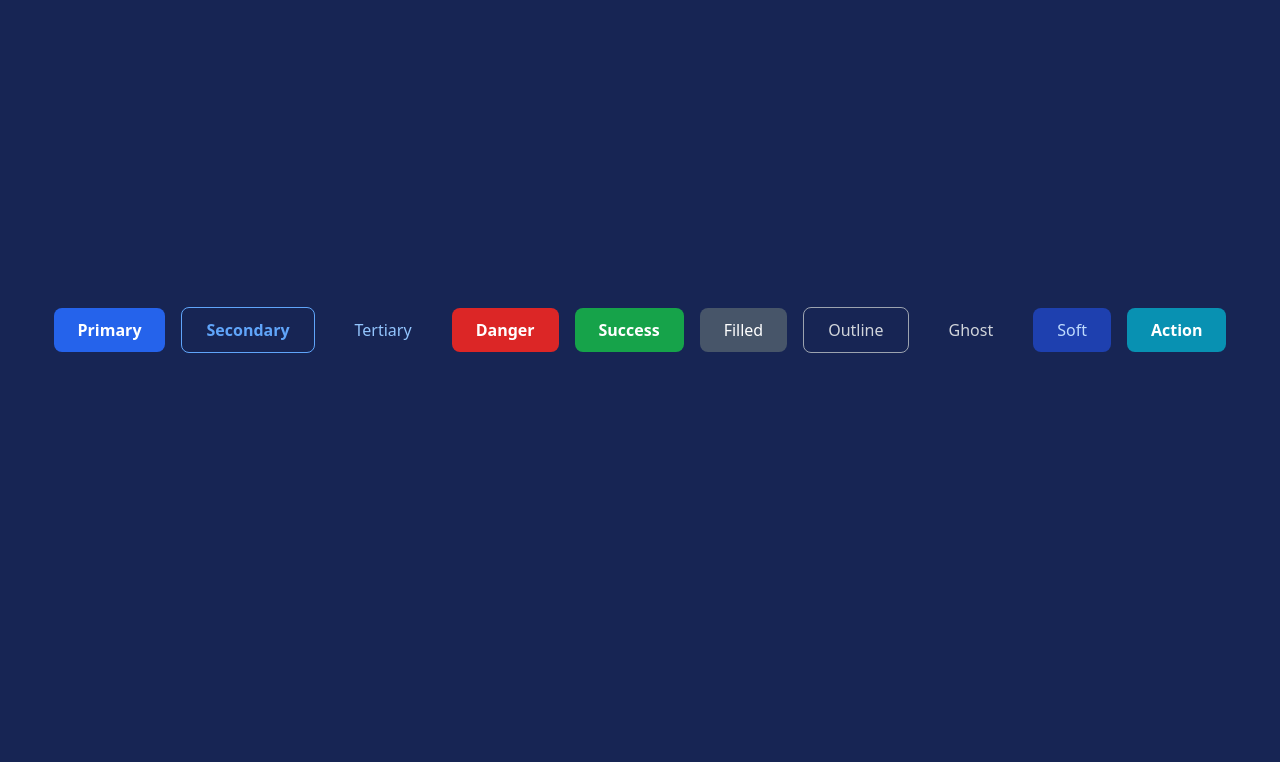
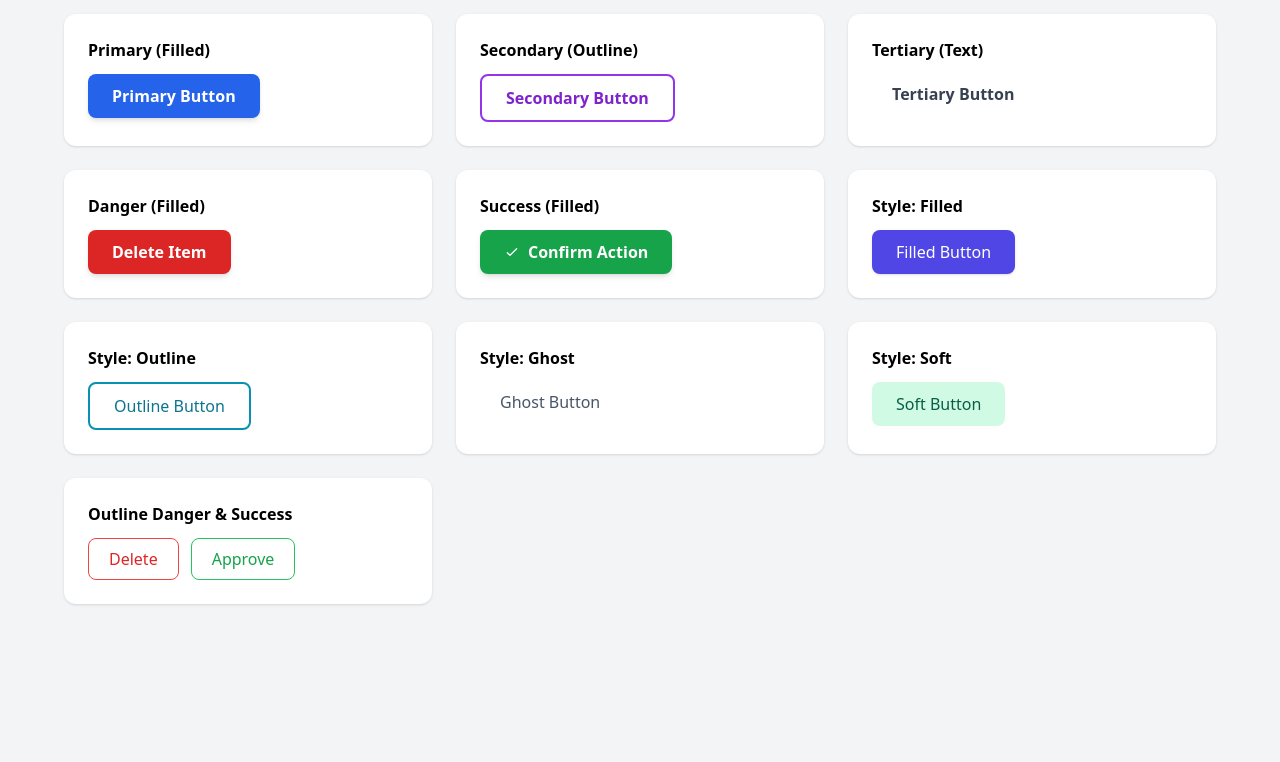
Before and after one commit to Olayimika001/components, a plain HTML site: page Ibrahim/buttons/index.html in a window 1280 px wide. Shown: the part 102-864 px from the top of the page. After the commit the page ends 800 px from the top, so only its background shows below. Drawn offline with nearby package versions, Linux system fonts and the light colour scheme.

Commit message:
updated by ibrahim

```diff
--- a/Ibrahim/buttons/index.html
+++ b/Ibrahim/buttons/index.html
@@ -4,67 +4,118 @@
 <head>
     <meta charset="UTF-8">
     <meta name="viewport" content="width=device-width, initial-scale=1.0">
-    <title>Ibrahim's 10 Tailwind Buttons - Dark Blue Theme</title>
+    <title>10 Tailwind CSS Button Styles</title>
     <script src="https://cdn.tailwindcss.com"></script>
 </head>
 
-<body class="bg-blue-950 p-8">
-    <div class="flex flex-wrap gap-4 items-center justify-center min-h-screen">
+<body class="bg-gray-100 p-12">
 
-        <!-- 1. Primary - Main action (bold, filled) -->
-        <button class="bg-blue-600 hover:bg-blue-500 text-white font-bold py-2.5 px-6 rounded-lg transition">
-            Primary
+    <div class="max-w-6xl mx-auto">
+        <h1 class="text-3xl font-bold mb-8 text-center">10 Button Styles - Tailwind CSS</h1>
+
+        <div class="grid grid-cols-1 md:grid-cols-2 lg:grid-cols-3 gap-6">
+
+            <!-- 1. PRIMARY - Filled -->
+            <div class="bg-white rounded-xl p-6 shadow">
+                <h3 class="font-semibold mb-3">Primary (Filled)</h3>
+                <button
+                    class="px-6 py-2.5 bg-blue-600 hover:bg-blue-700 text-white font-semibold rounded-lg shadow-md transition">
+                    Primary Button
                 </button>
+            </div>
 
-        <!-- 2. Secondary - Less emphasis (outline) -->
+            <!-- 2. SECONDARY - Outline -->
+            <div class="bg-white rounded-xl p-6 shadow">
+                <h3 class="font-semibold mb-3">Secondary (Outline)</h3>
                 <button
-            class="border border-blue-400 text-blue-400 hover:bg-blue-900 font-semibold py-2.5 px-6 rounded-lg transition">
-            Secondary
+                    class="px-6 py-2.5 border-2 border-purple-600 text-purple-700 hover:bg-purple-50 font-semibold rounded-lg transition">
+                    Secondary Button
                 </button>
+            </div>
 
-        <!-- 3. Tertiary - No background, just text -->
+            <!-- 3. TERTIARY - Text only -->
+            <div class="bg-white rounded-xl p-6 shadow">
+                <h3 class="font-semibold mb-3">Tertiary (Text)</h3>
                 <button
-            class="text-blue-300 hover:text-blue-200 hover:bg-blue-900/50 font-medium py-2.5 px-6 rounded-lg transition">
-            Tertiary
+                    class="px-5 py-2 text-gray-700 hover:text-gray-900 hover:bg-gray-100 font-semibold rounded-lg transition">
+                    Tertiary Button
                 </button>
+            </div>
 
-        <!-- 4. Danger - Destructive actions -->
-        <button class="bg-red-600 hover:bg-red-700 text-white font-semibold py-2.5 px-6 rounded-lg transition">
-            Danger
+            <!-- 4. DANGER - Filled Destructive -->
+            <div class="bg-white rounded-xl p-6 shadow">
+                <h3 class="font-semibold mb-3">Danger (Filled)</h3>
+                <button
+                    class="px-6 py-2.5 bg-red-600 hover:bg-red-700 text-white font-semibold rounded-lg shadow-md transition">
+                    Delete Item
                 </button>
+            </div>
 
-        <!-- 5. Success - For confirmations -->
-        <button class="bg-green-600 hover:bg-green-700 text-white font-semibold py-2.5 px-6 rounded-lg transition">
-            Success
+            <!-- 5. SUCCESS - Filled Confirmation -->
+            <div class="bg-white rounded-xl p-6 shadow">
+                <h3 class="font-semibold mb-3">Success (Filled)</h3>
+                <button
+                    class="px-6 py-2.5 bg-green-600 hover:bg-green-700 text-white font-semibold rounded-lg shadow-md transition flex items-center gap-2">
+                    <svg class="w-4 h-4" fill="none" stroke="currentColor" viewBox="0 0 24 24">
+                        <path stroke-linecap="round" stroke-linejoin="round" stroke-width="2" d="M5 13l4 4L19 7" />
+                    </svg>
+                    Confirm Action
                 </button>
+            </div>
 
-        <!-- 6. Filled - Solid background -->
-        <button class="bg-slate-600 hover:bg-slate-500 text-white font-medium py-2.5 px-6 rounded-lg transition">
-            Filled
+            <!-- 6. FILLED VARIANT (Indigo) -->
+            <div class="bg-white rounded-xl p-6 shadow">
+                <h3 class="font-semibold mb-3">Style: Filled</h3>
+                <button
+                    class="px-6 py-2.5 bg-indigo-600 hover:bg-indigo-700 text-white font-medium rounded-lg shadow transition">
+                    Filled Button
                 </button>
+            </div>
 
-        <!-- 7. Outline - Border only -->
+            <!-- 7. OUTLINE VARIANT -->
+            <div class="bg-white rounded-xl p-6 shadow">
+                <h3 class="font-semibold mb-3">Style: Outline</h3>
                 <button
-            class="border border-gray-400 text-gray-300 hover:bg-gray-800 font-medium py-2.5 px-6 rounded-lg transition">
-            Outline
+                    class="px-6 py-2.5 border-2 border-cyan-600 text-cyan-700 hover:bg-cyan-50 font-medium rounded-lg transition">
+                    Outline Button
                 </button>
+            </div>
 
-        <!-- 8. Ghost - Very subtle, appears on hover -->
-        <button class="text-gray-300 hover:bg-gray-800/50 font-medium py-2.5 px-6 rounded-lg transition">
-            Ghost
+            <!-- 8. GHOST VARIANT -->
+            <div class="bg-white rounded-xl p-6 shadow">
+                <h3 class="font-semibold mb-3">Style: Ghost</h3>
+                <button class="px-5 py-2 text-slate-600 hover:bg-slate-100 font-medium rounded-lg transition">
+                    Ghost Button
                 </button>
+            </div>
 
-        <!-- 9. Soft - Light background tint -->
-        <button class="bg-blue-800 hover:bg-blue-700 text-blue-200 font-medium py-2.5 px-6 rounded-lg transition">
-            Soft
+            <!-- 9. SOFT VARIANT (Light background tint) -->
+            <div class="bg-white rounded-xl p-6 shadow">
+                <h3 class="font-semibold mb-3">Style: Soft</h3>
+                <button
+                    class="px-6 py-2.5 bg-emerald-100 text-emerald-800 hover:bg-emerald-200 font-medium rounded-lg transition">
+                    Soft Button
                 </button>
+            </div>
 
-        <!-- 10. Primary Alt - Another filled variant -->
-        <button class="bg-cyan-600 hover:bg-cyan-500 text-white font-bold py-2.5 px-6 rounded-lg transition">
-            Action
+            <!-- 10. DANGER OUTLINE + SUCCESS OUTLINE (Combined) -->
+            <div class="bg-white rounded-xl p-6 shadow">
+                <h3 class="font-semibold mb-3">Outline Danger & Success</h3>
+                <div class="flex gap-3 flex-wrap">
+                    <button
+                        class="px-5 py-2 border border-red-500 text-red-600 hover:bg-red-50 font-medium rounded-lg transition">
+                        Delete
                     </button>
+                    <button
+                        class="px-5 py-2 border border-green-500 text-green-600 hover:bg-green-50 font-medium rounded-lg transition">
+                        Approve
+                    </button>
+                </div>
+            </div>
 
         </div>
+    </div>
+
 </body>
 
 </html>
```
Lines whose indentation alone changed are shown as unchanged.
